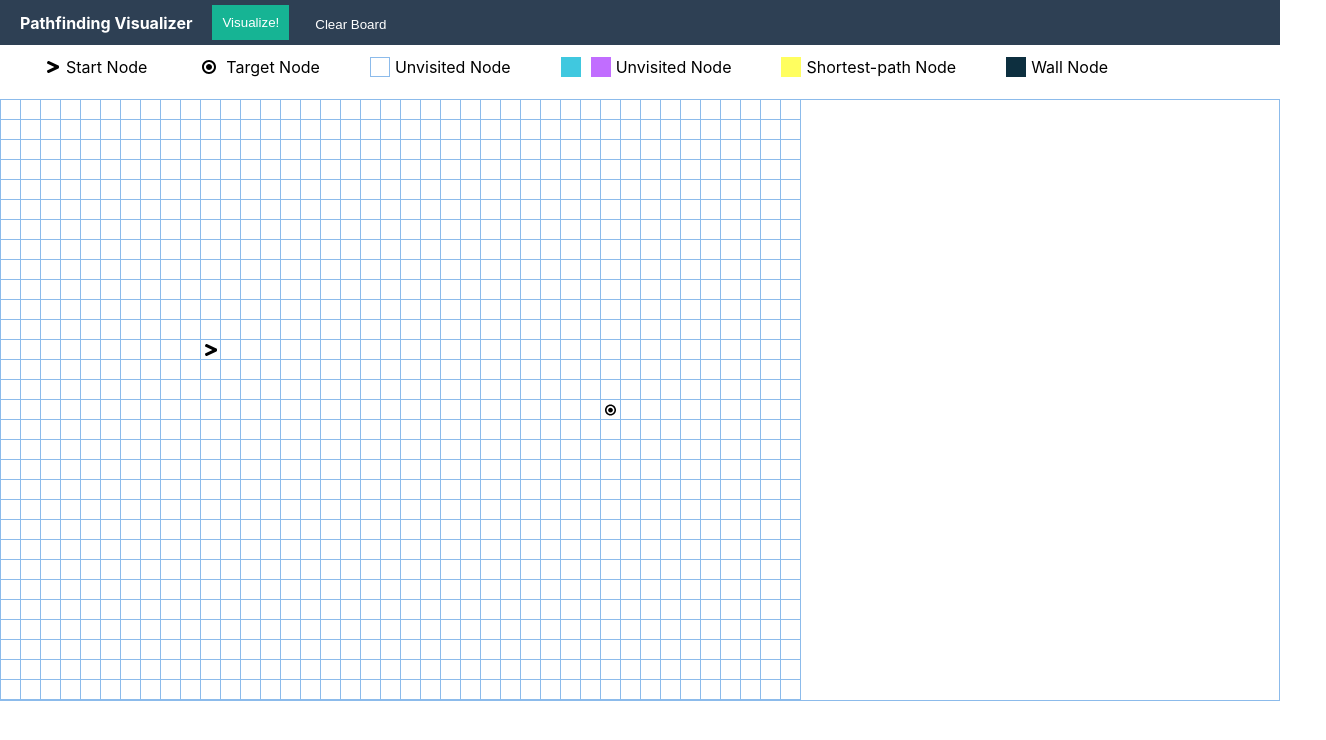
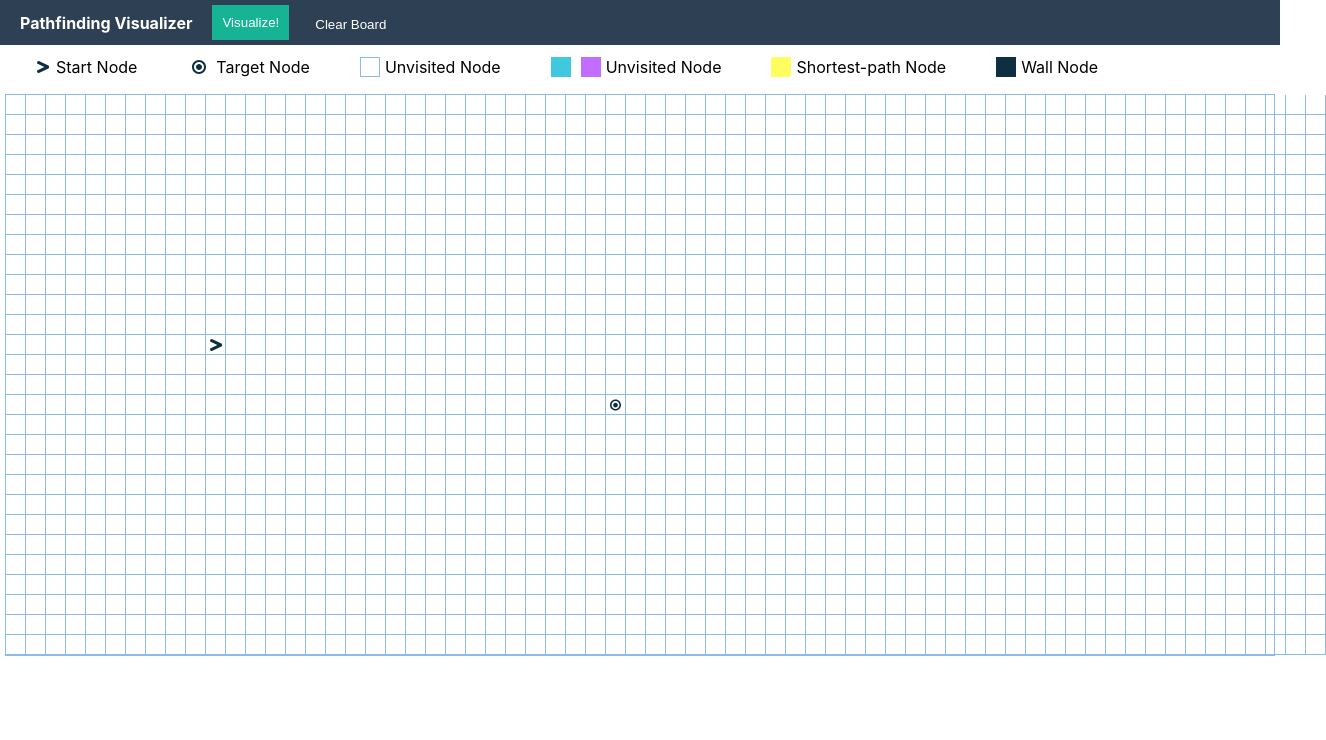
Before and after one commit to FirstBoy1/path-visualizer, a React (Create React App) app: page / in a window 1280 px wide. Shown: the top 740 px of the page, 1326 px wide, since content can reach past the window. Built offline with nearby package versions, Linux system fonts and the light colour scheme.

Commit message:
Working visual app

```diff
--- a/src/App.css
+++ b/src/App.css
@@ -1,5 +1,13 @@
 * {
   box-sizing: border-box;
+}
+
+:root {
+  --wall-color: #0d2f3f;
+  --unvisited-color: rgb(140, 187, 235);
+  --visited-color-1: #40c8df;
+  --visited-color-2: #c16dff;
+  --shortest-color: #fffe5f;
 }
 
 body {
@@ -36,8 +44,7 @@ body {
 }
 
 .info-bar {
-  padding: 20px;
-  padding-top: 10px;
+  padding: 10px;
   display: flex;
 }
 
@@ -59,28 +66,29 @@ body {
 }
 
 .item__unvisited-box {
-  border: 1px solid rgb(140, 187, 235);
+  border: 1px solid var(--unvisited-color);
 }
 
 .item__visited-box-1 {
-  background: #40c8df;
+  background: var(--visited-color-1);
   margin-right: 10px;
 }
 
 .item__visited-box-2 {
-  background: #c16dff;
+  background: var(--visited-color-2);
 }
 
 .item__shortest-box {
-  background: #fffe5f;
+  background: var(--shortest-color);
 }
 
 .item__wall-box {
-  background: #0d2f3f;
+  background: var(--wall-color);
 }
 
 .container {
   border: 1px solid rgb(140, 187, 235);
+  margin: 5px;
 }
 
 .row {
@@ -104,10 +112,35 @@ body {
 
 svg {
   transition: all 0.1s;
+  color: var(--wall-color);
 }
 
-.selected {
-  background-color: cornflowerblue;
+.wall {
+  background-color: var(--wall-color);
+  border-color: var(--wall-color);
+  animation-name: small-big;
+  animation-duration: 0.5s;
+}
+
+@keyframes small-big {
+  0% {
+    transform: scale(0);
+  }
+  80% {
+    transform: scale(1.1);
+  }
+  100% {
+    transform: scale(1);
+  }
+}
+
+.explored {
+  background-color: var(--visited-color-1);
+}
+
+.path {
+  background-color: var(--shortest-color);
+  border-color: var(--shortest-color);
 }
 
 ::selection {
--- a/src/App.tsx
+++ b/src/App.tsx
@@ -4,15 +4,16 @@ import { BiRadioCircleMarked } from 'react-icons/bi'
 
 import { InfoBar } from './InfoBar'
 import { Header } from './Header'
+import { breadthFirstSearch } from './search-algos'
 import './App.css'
 
-const ROWS = 30
-const COLS = 40
+const ROWS = 28
+const COLS = 66
 
 function buildMatrix() {
   return Array(ROWS)
     .fill(null)
-    .map(() => Array(COLS).fill(false))
+    .map(() => Array(COLS).fill(null))
 }
 
 function App() {
@@ -22,18 +23,12 @@ function App() {
   const [target, setTarget] = useState([15, 30])
   const [startPressed, setStartPressed] = useState(false)
   const [targetPressed, setTargetPressed] = useState(false)
+  const [solution, setSolution] = useState<null | any[]>(null)
+  const [explored, setExplored] = useState<any[]>([])
+  const [algo, setAlgo] = useState(1)
 
-  const matrixElement = matrix.map((arr, i) => {
-    const row = arr.map((_, j) => {
-      return (
-        <div
-          key={j + i}
-          onMouseMove={() => {
-            if (
-              startPressed &&
-              start[0] !== target[0] &&
-              start[1] !== target[1]
-            ) {
+  const handleMouseMove = (i: any, j: any) => {
+    if (startPressed && start[0] !== target[0] && start[1] !== target[1]) {
       setStart([i, j])
     }
     if (targetPressed) {
@@ -49,15 +44,14 @@ function App() {
 
       setMatrix((prevMatrix) => {
         const newMatrix = prevMatrix.map((row, rowIdx) =>
-                  row.map(
-                    (col, colIdx) => (rowIdx === i && colIdx === j) || col
-                  )
+          row.map((col, colIdx) => (rowIdx === i && colIdx === j) || col)
         )
         return newMatrix
       })
     }
-          }}
-          onMouseDown={(event) => {
+  }
+
+  const handleMouseDown = (event: any, i: any, j: any) => {
     if (start[0] === i && start[1] === j) {
       event.stopPropagation()
       setStartPressed(true)
@@ -66,8 +60,9 @@ function App() {
       event.stopPropagation()
       setTargetPressed(true)
     }
-          }}
-          onMouseUp={(event) => {
+  }
+
+  const handleMouseUp = (event: any, i: any, j: any) => {
     if (startPressed) {
       event.stopPropagation()
       setStart([i, j])
@@ -94,9 +89,28 @@ function App() {
         return newMatrix
       })
     }
-          }}
+  }
+
+  const isPathNode = (i: any, j: any) => {
+    return solution && solution.find(([r, c]) => r === i && c === j)
+  }
+
+  const isExploredNode = (i: any, j: any) => {
+    return explored.find(([r, c]) => r === i && c === j)
+  }
+
+  const matrixElement = matrix.map((arr, i) => {
+    const row = arr.map((_, j) => {
+      return (
+        <div
+          key={j + i}
+          onMouseMove={() => handleMouseMove(i, j)}
+          onMouseDown={(event) => handleMouseDown(event, i, j)}
+          onMouseUp={(event) => handleMouseUp(event, i, j)}
           id={`${j + 1 + i * COLS}`}
-          className={`cell ${matrix[i][j] ? 'selected' : ''}`}
+          className={`cell ${matrix[i][j] ? 'wall' : ''} ${
+            isPathNode(i, j) ? 'path' : ''
+          } ${isExploredNode(i, j) ? 'explored' : ''}`}
         >
           {i === start[0] && j === start[1] ? (
             <FaGreaterThan
@@ -119,9 +133,24 @@ function App() {
     )
   })
 
+  function handleBreadthFirstSearch() {
+    const { explored, solution } = breadthFirstSearch(matrix, start, target)
+    setSolution(solution)
+    setExplored(explored)
+  }
+
+  function handleClearBoard() {
+    setMatrix(buildMatrix())
+    setExplored([])
+    setSolution(null)
+  }
+
   return (
     <div>
-      <Header clearBoard={() => setMatrix(buildMatrix())} />
+      <Header
+        startBreadthFirstSearch={handleBreadthFirstSearch}
+        clearBoard={handleClearBoard}
+      />
       <InfoBar />
       <div
         onMouseDown={() => setPressed(true)}
--- a/src/Header.tsx
+++ b/src/Header.tsx
@@ -1,13 +1,17 @@
 interface Props {
   clearBoard: () => void
+  startBreadthFirstSearch: () => void
 }
 
-export function Header({ clearBoard }: Props) {
+export function Header({ clearBoard, startBreadthFirstSearch }: Props) {
   return (
     <div className="header">
       <h1 className="header__item header__heading">Pathfinding Visualizer</h1>
       <div className="header__item">
-        <button className="header__btn header__visualize-btn">
+        <button
+          onClick={startBreadthFirstSearch}
+          className="header__btn header__visualize-btn"
+        >
           Visualize!
         </button>
       </div>
--- a/src/depth-first-search.ts
+++ /dev/null
@@ -1,5 +0,0 @@
-export function depthFirstSearch(
-  matrix: boolean[][],
-  start: [number, number],
-  target: [number, number]
-) {}
```
Lines whose indentation alone changed are shown as unchanged.
